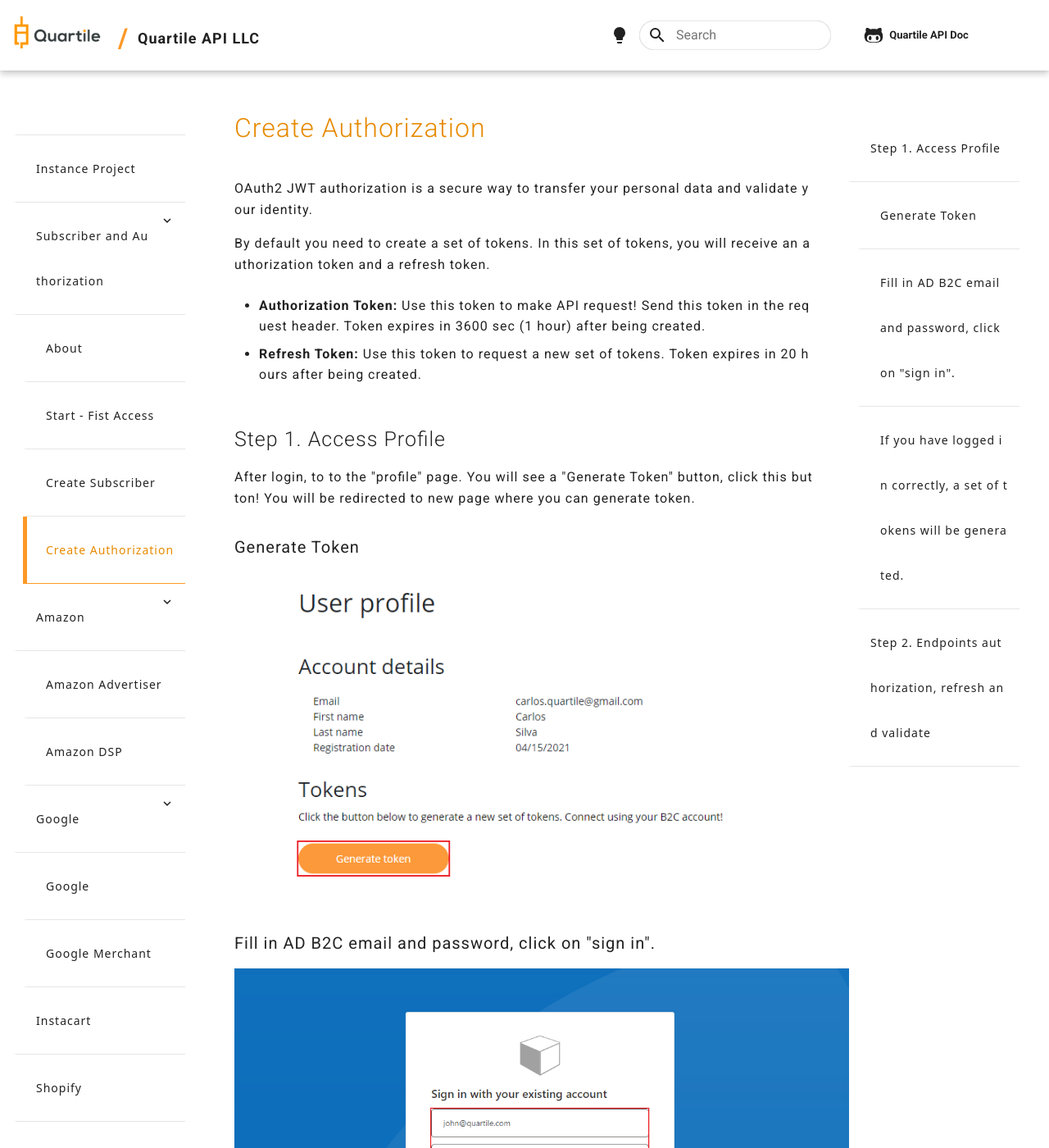
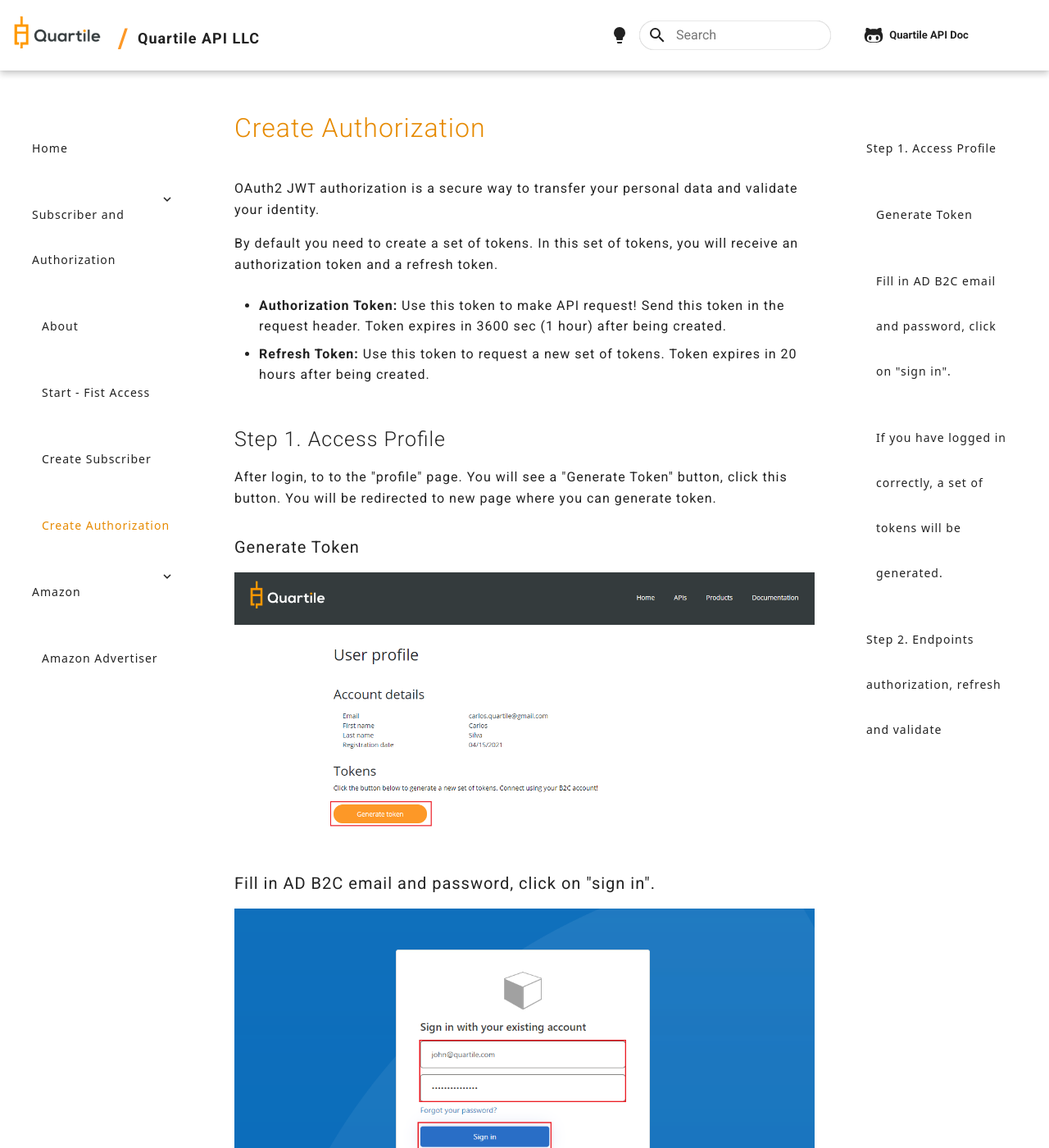
Before and after one commit to carlos-rian-quartile/quartile-api-documentation, an MkDocs documentation site: the page built from docs/auth-authorization.md, in a window 1280 px wide and 1400 px high. Shown: the whole window at 82% size. Built offline with MkDocs 1.6.1 and Material for MkDocs 9.7.7, drawn with Linux system fonts in a browser that asks for light colours; comment, search, counter and statistics services are not loaded.

Commit message:
Deploy using CI - Build: 2007

```diff
--- a/docs/auth-authorization.md
+++ b/docs/auth-authorization.md
@@ -10,7 +10,7 @@
 
 ## Step 1. Access Profile
 
-After login, to to the "profile" page. You will see a "Generate Token" button, click this button! You will be redirected to new page where you can generate token.
+After login, to to the "profile" page. You will see a "Generate Token" button, click this button. You will be redirected to new page where you can generate token.
 
 ### Generate Token
 
--- a/docs/css/extras.css
+++ b/docs/css/extras.css
@@ -2,7 +2,7 @@
 
 p, h1, h2, h3, h4, h5, h6, span {
     letter-spacing: 1px !important;
-    word-break: break-all;
+    /*word-break: break-all;*/
 }
 
 .md-grid {
@@ -41,10 +41,10 @@
     }
 }
 @media only screen and (min-width: 1220px) {
-    .md-nav__link {
+    /*.md-nav__link {
         border-bottom: 1px solid #e6e6e6;
         border-left: 5px solid transparent;
-    }
+    }*/
     a.md-nav__link.md-nav__link--active {
         border-color: var(--primary);
     }
@@ -111,7 +111,8 @@
     padding: 0;
     background: var(--dark-gray);
 }
+/*
 p img,
 p iframe {
     max-width: 750px !important;
-}
+}*/
--- a/docs/css/termynal.css
+++ b/docs/css/termynal.css
@@ -13,7 +13,7 @@
 }
 
 [data-termynal] {
-    width: 750px;
+    /*width: 750px;*/
     max-width: 100%;
     background: var(--color-bg);
     color: var(--color-text);
--- a/mkdocs.yml
+++ b/mkdocs.yml
@@ -42,7 +42,7 @@
 
 nav:
 - Home: index.md
-- Instance Project: instance-project.md
+#- Instance Project: instance-project.md
 - Subscriber and Authorization:
   - About: auth-index.md
   - Start - Fist Access: auth-first_access.md
@@ -50,12 +50,12 @@
   - Create Authorization: auth-authorization.md
 - Amazon:
   - Amazon Advertiser: amazon-index.md
-  - Amazon DSP: amazondsp-index.md
-- Google:
-  - Google: google-index.md
-  - Google Merchant: googlemerchant-index.md
-- Instacart: instacart-index.md
-- Shopify: shopify-index.md
+#  - Amazon DSP: amazondsp-index.md
+#- Google:
+#  - Google: google-index.md
+#  - Google Merchant: googlemerchant-index.md
+#- Instacart: instacart-index.md
+#- Shopify: shopify-index.md
 
 markdown_extensions:
 - toc:
```
Also changed, not shown: docs/auth-subscriber.md (+0 -2 lines), docs/img/auth_login_00.png, docs/img/auth_login_01.png, docs/img/auth_login_02.png, docs/img/subscriber_key_00.png, docs/img/subscriber_key_01.png, docs/img/subscriber_key_02.png, docs/img/subscriber_key_03.png, docs/img/token_00.png.
